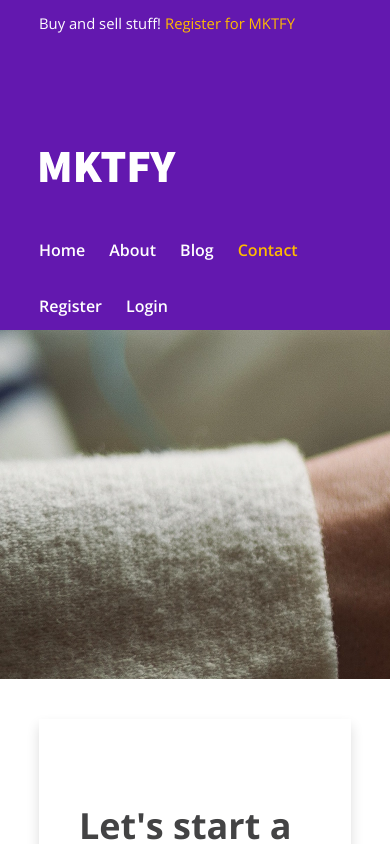
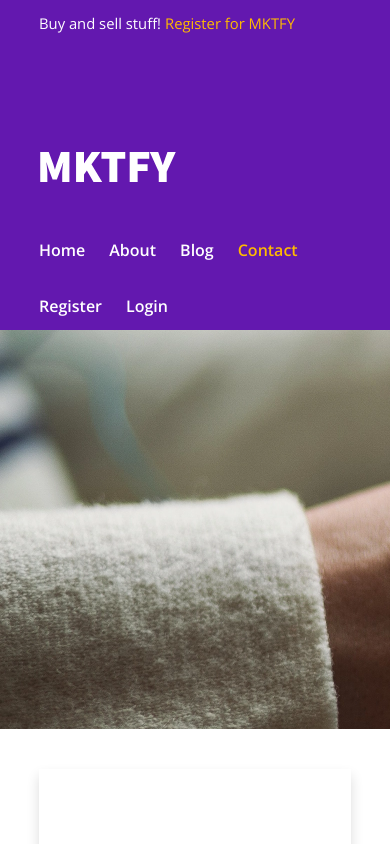
Before and after one commit to Nickil13/MKTFY-Marketing, a Next.js app: page /contact in a window 390 px wide. Shown: the top 844 px of the page. Built offline with nearby package versions, Linux system fonts and the light colour scheme.

Commit message:
Added tailwind text clamp plugin for blog posts that were getting clipped and adjusted nav breakpoint for mobile.

```diff
--- a/components/Cards/BlogCard.js
+++ b/components/Cards/BlogCard.js
@@ -11,7 +11,7 @@ export default function BlogCard({ imageUrl, title, date, slug }) {
                 alt={title}
             />
             <div className="absolute h-full bg-[#000000]/30 w-full text-white flex flex-col justify-end px-12 pb-15">
-                <h2 className="text-lg-36 font-bold mb-3 leading-title max-w-[511px]">
+                <h2 className="text-lg-36 font-bold mb-3 leading-title max-w-[511px] line-clamp-4">
                     <Link href={`/posts/${slug}`}>
                         <a>{title}</a>
                     </Link>
--- a/components/Layout.js
+++ b/components/Layout.js
@@ -6,7 +6,9 @@ export default function Layout({ children }) {
     return (
         <>
             <Navbar />
-            <main className="pt-nav flex-initial">{children}</main>
+            <main className="pt-nav-mobile md:pt-nav flex-initial">
+                {children}
+            </main>
             <Footer />
         </>
     );
--- a/components/Navbar/index.js
+++ b/components/Navbar/index.js
@@ -42,7 +42,7 @@ export default function Navbar() {
 
             {/* Sticky Navbar Btns Segment */}
             <div ref={stickyNav} className="bg-purple-500 w-full pb-3">
-                <div className="container flex flex-wrap items-end justify-between">
+                <div className="container flex flex-col md:flex-row md:items-end justify-between">
                     <ul className="flex space-x-6 lg:space-x-14 text-white text-base font-semibold mt-14">
                         <Navlink path="/">Home</Navlink>
                         <Navlink path="/about">About</Navlink>
--- a/package.json
+++ b/package.json
@@ -9,6 +9,7 @@
     "lint": "next lint"
   },
   "dependencies": {
+    "@tailwindcss/line-clamp": "^0.4.0",
     "contentful": "^9.1.34",
     "next": "12.2.5",
     "react": "18.2.0",
--- a/tailwind.config.js
+++ b/tailwind.config.js
@@ -77,6 +77,7 @@ module.exports = {
             padding: {
                 15: "60px",
                 nav: "90px",
+                "nav-mobile": "140px",
             },
             minHeight: {
                 "listing-card": "312px",
@@ -105,5 +106,6 @@ module.exports = {
         plugin(function ({ addVariant }) {
             addVariant("not-last", ["&:not(:last-child)"]);
         }),
+        require("@tailwindcss/line-clamp"),
     ],
 };
```
Also changed, not shown: 1 other file (tests, documents, lock files or other folders).
